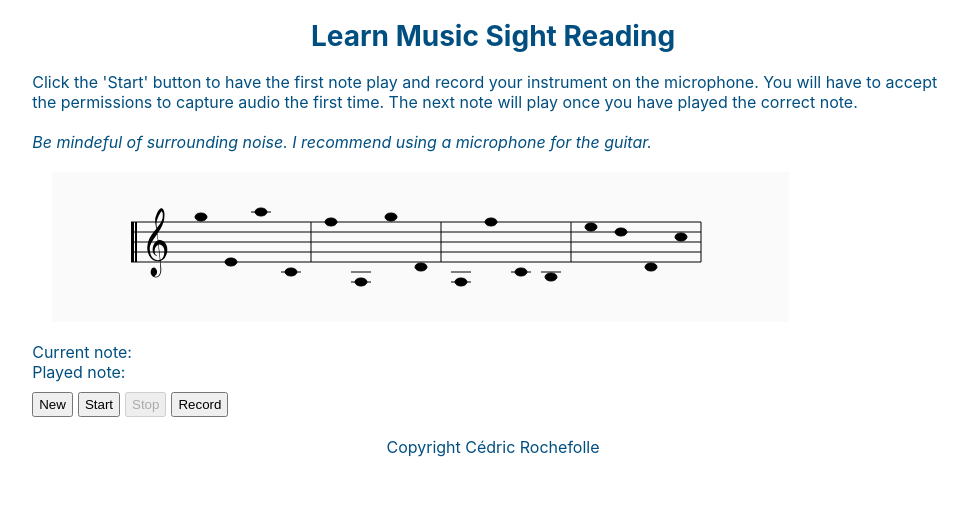
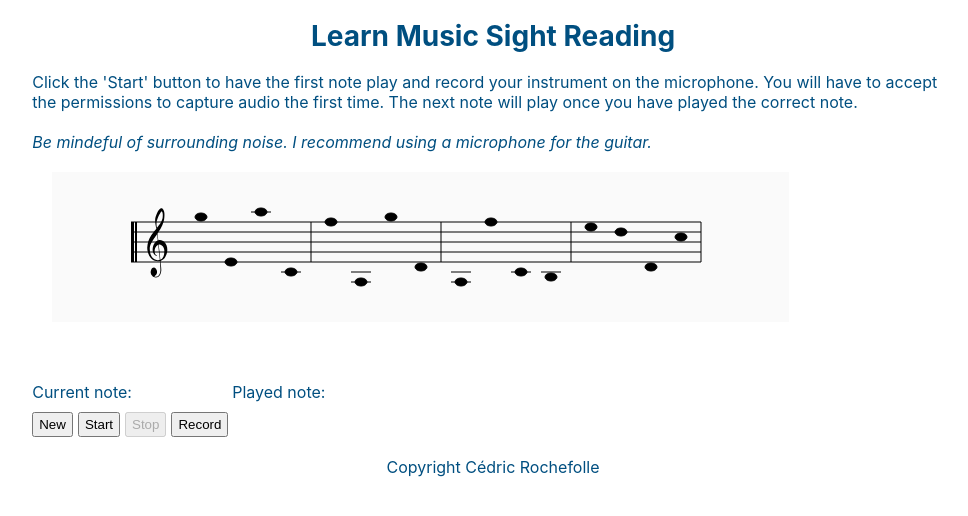
Before and after one commit to jscoobyced/jsc-music-tutor, a React (Create React App) app: page / in a window 1280 px wide. Shown: the top 516 px of the page, without its empty margins (147-1115 px from the left). Built offline with nearby package versions, Linux system fonts and the light colour scheme.

Commit message:
Improve audio capture/playback. Clean UI after play complete.

```diff
--- a/src/components/sheet/SheetHandler.ts
+++ b/src/components/sheet/SheetHandler.ts
@@ -86,8 +86,10 @@ export default class SheetHandler {
     notePlaying && this.onPlay(notePlaying);
     this.player.playNote(this.currentFrequency, 1)
       .then(() => {
-        this.ready = true;
-        this.currentNote = this.currentNote + 1;
+        setTimeout(() => {
+          this.ready = true;
+          this.currentNote = this.currentNote + 1;
+        }, 200);
       });
   }
 
--- a/src/components/sheet/SheetPage.scss
+++ b/src/components/sheet/SheetPage.scss
@@ -20,4 +20,17 @@
     margin-top: 10px;
     ;
   }
+
+  .display-notes {
+    width: 200px;
+    display: inline-block;
+  }
+
+  .play-complete {
+    width: 30%;
+    min-height: 40px;;
+    margin: 0 auto;
+    color: $success;
+    font-size: $font-size-bigger;
+  }
 }
--- a/src/components/sheet/SheetPage.tsx
+++ b/src/components/sheet/SheetPage.tsx
@@ -20,6 +20,7 @@ export const SheetPage = (props: {
   const [isButtonDisabled, setIsButtonDisabled] = React.useState(false);
   const [currentNote, setCurrentNote] = React.useState("");
   const [playedNote, setPlayedNote] = React.useState("");
+  const [congratulations, setCongratulations] = React.useState("");
 
   const updateNote = (expectedNote: string, currentNote: string) => {
     setPlayedNote(currentNote);
@@ -34,6 +35,9 @@ export const SheetPage = (props: {
     props.sheetHandler.stopRecordAndPlay();
     setIsButtonDisabled(false);
     setCurrentNote("");
+    setPlayedNote("");
+    setPlayNotes(playNotes);
+    setCongratulations('Well done!');
   }
 
   const startPlay = (event: React.MouseEvent<HTMLElement>) => {
@@ -77,12 +81,15 @@ export const SheetPage = (props: {
       to capture audio the first time. The next note will play once you have played the correct note.
       <br /><br /><i>Be mindeful of surrounding noise. I recommend using a microphone for the guitar.</i>
       <Sheet playNotes={playNotes} />
-      <div>Current note: {currentNote}</div>
-      <div>Played note: {playedNote}</div>
-      <input type='button' value='New' onClick={resetNotes} disabled={isButtonDisabled} />
-      <input type='button' value='Start' onClick={startPlay} disabled={isButtonDisabled} />
-      <input type='button' value='Stop' onClick={stopPlay} disabled={!isButtonDisabled} />
-      <input type='button' value='Record' onClick={record} />
+      <div className='play-complete'>{congratulations}</div>
+      <div className='display-notes'>Current note: {currentNote}</div>
+      <div className='display-notes'>Played note: {playedNote}</div>
+      <div className='action-buttons'>
+        <input type='button' value='New' onClick={resetNotes} disabled={isButtonDisabled} />
+        <input type='button' value='Start' onClick={startPlay} disabled={isButtonDisabled} />
+        <input type='button' value='Stop' onClick={stopPlay} disabled={!isButtonDisabled} />
+        <input type='button' value='Record' onClick={record} />
+      </div>
 
     </div>
   );
--- a/src/utils/AudioRecorder.ts
+++ b/src/utils/AudioRecorder.ts
@@ -40,7 +40,7 @@ export default class AudioRecorder {
     this.ondata = ondata;
     return navigator.mediaDevices.getUserMedia({
       audio: {
-        noiseSuppression: false,
+        noiseSuppression: true,
         echoCancellation: true
       }
     })
```
